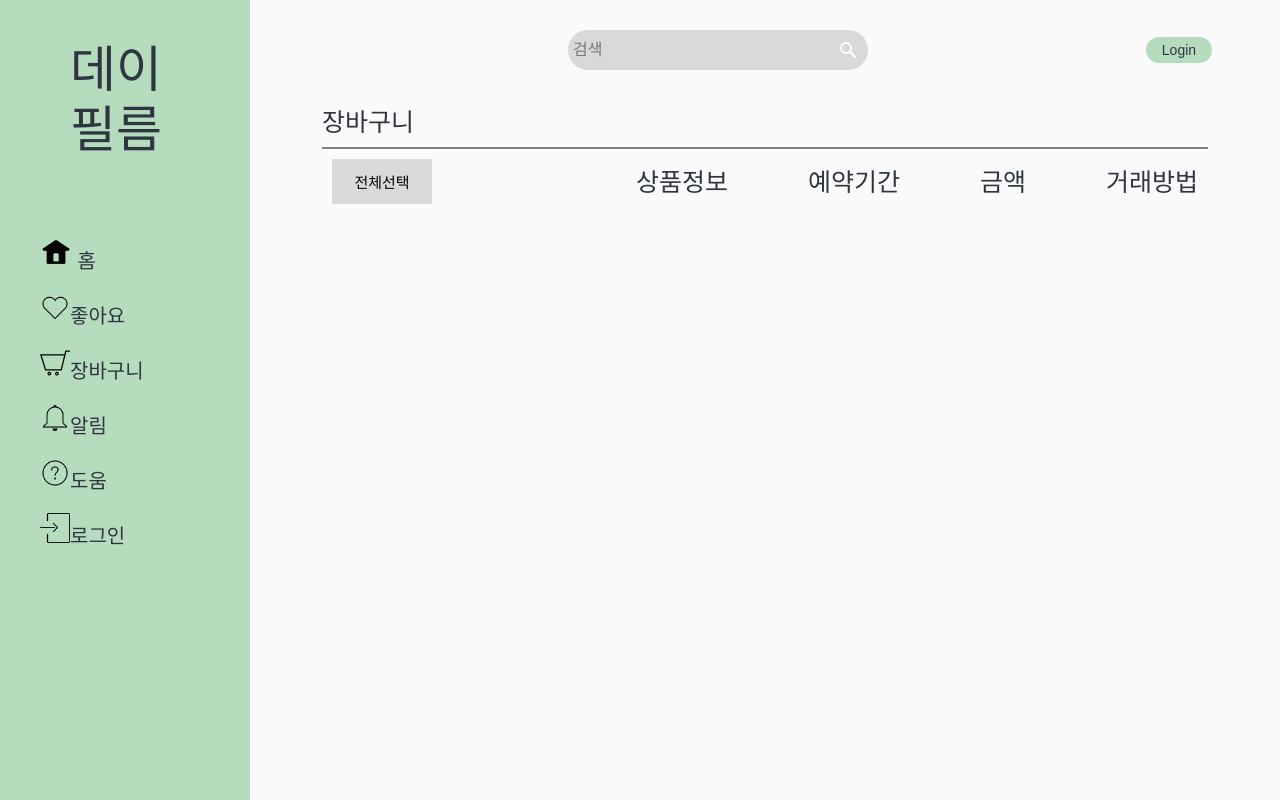
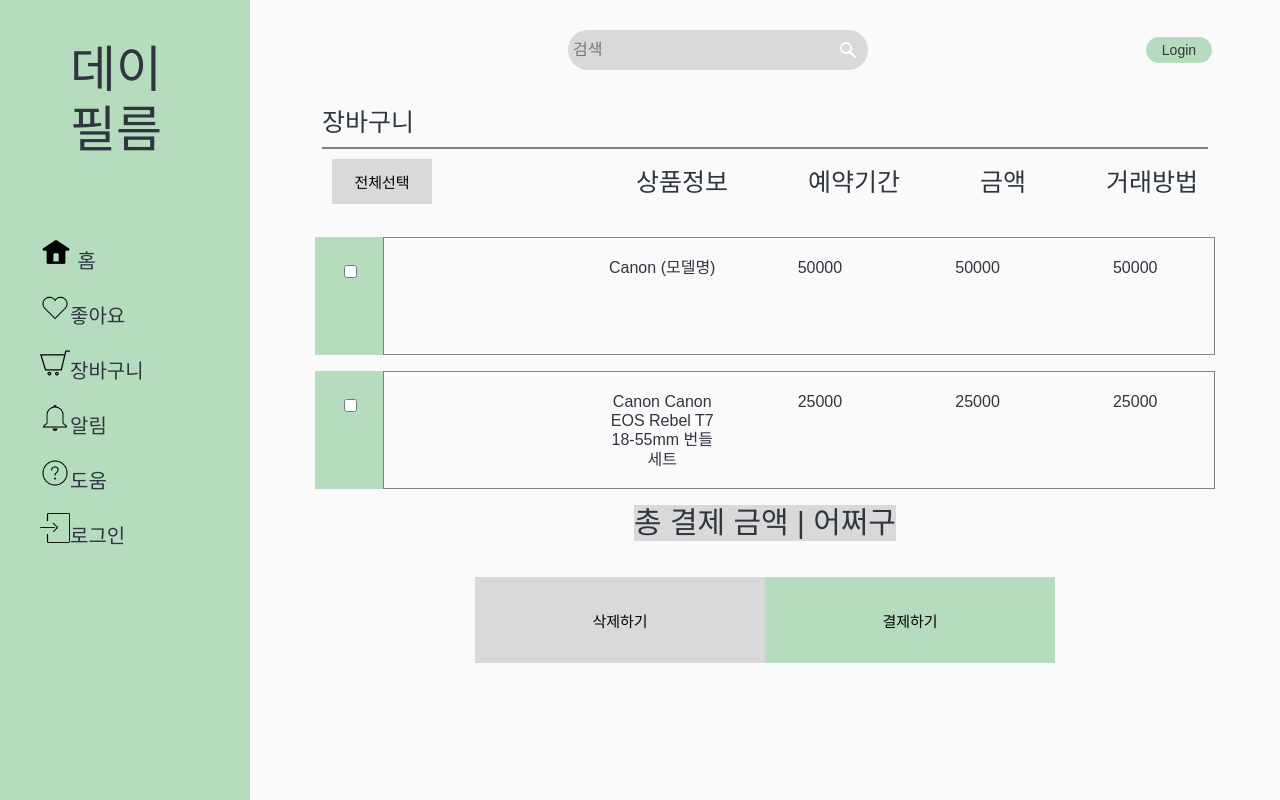
Before and after one commit to hyemimi/black-rabbit, a Next.js app: page /cart/1 in a window 1280 px wide. Shown: the top 800 px of the page. Built offline with nearby package versions, Linux system fonts and the light colour scheme.

Commit message:
feat&style : add cartlist, item

```diff
--- /dev/null
+++ b/components/cart/CartItem.tsx
@@ -0,0 +1,56 @@
+import { IItem } from "@/temp/items";
+import styled from "styled-components";
+export default function CartItem({
+  Item_id,
+  modelName,
+  image,
+  title,
+  pricePerOne,
+  brandName,
+  method,
+}: IItem) {
+  // 체크박스 상태 관리는 recoil로 하기
+  return (
+    <ItemDiv>
+      <SelectBox>
+        <input type="checkbox"></input>
+      </SelectBox>
+      <ItemBox>
+        <ImageDiv>{image}</ImageDiv>
+        <Item>
+          <h1>
+            {brandName} {modelName}
+          </h1>
+        </Item>
+        <Item>{pricePerOne}</Item>
+        <Item>{pricePerOne}</Item>
+        <Item>{pricePerOne}</Item>
+      </ItemBox>
+    </ItemDiv>
+  );
+}
+const ItemDiv = styled.div`
+  display: flex;
+`;
+const SelectBox = styled.div`
+  width: 68px;
+  height: 118px;
+  background-color: ${(props) => props.theme.pointColor};
+  padding: 25px;
+`;
+const ImageDiv = styled.div`
+  width: 200px;
+`;
+const ItemBox = styled.div`
+  width: 832px;
+  height: 118px;
+  border: 1px solid gray;
+  display: flex;
+`;
+const Item = styled.div`
+  width: 158px;
+
+  text-align: center;
+  align-items: center;
+  padding: 20px;
+`;
--- /dev/null
+++ b/components/cart/CartList.tsx
@@ -0,0 +1,12 @@
+import { items } from "@/temp/items";
+import CartItem from "./CartItem";
+
+export default function CartList() {
+  return (
+    <>
+      {items.map((item) => (
+        <CartItem key={item.Item_id} {...item} />
+      ))}
+    </>
+  );
+}
--- a/components/common/DatePick.tsx
+++ b/components/common/DatePick.tsx
@@ -6,19 +6,19 @@ import addDays from "date-fns/addDays";
 import format from "date-fns/format";
 import DatePicker from "react-datepicker";
 import styled from "styled-components";
-export default function ({ count }: any) {
+export default function ({ count, pricePerOne }: any) {
   const [dateRange, setDateRange] = useState([null, null]);
   const [startDate, endDate] = dateRange as any;
   const [isOpen, setIsOpen] = useState(false);
   const [price, setPrice] = useState<number>(0);
-  let onedayprice = 10000;
+
   const handleClick = (e: any) => {
     e.preventDefault();
     setIsOpen(!isOpen);
   };
   useEffect(() => {
     setIsOpen(false);
-    setPrice(count * onedayprice * (getDate(endDate) - getDate(startDate) + 1));
+    setPrice(count * pricePerOne * (getDate(endDate) - getDate(startDate) + 1));
   }, [endDate]);
   return (
     <>
--- a/pages/cart/[id].tsx
+++ b/pages/cart/[id].tsx
@@ -1,3 +1,4 @@
+import CartList from "@/components/cart/CartList";
 import { Wrapper } from "@/components/common/Wrapper";
 import styled from "styled-components";
 
@@ -17,6 +18,16 @@ export default function Cart() {
           </Title>
         </MenuBar>
       </TitleDiv>
+      <CartList />
+      <TotalBox>총 결제 금액 | 어쩌구</TotalBox>
+      <ButtonDiv>
+        <Button height="86px" width="290px" color="delete">
+          삭제하기
+        </Button>
+        <Button height="86px" width="290px">
+          결제하기
+        </Button>
+      </ButtonDiv>
     </Wrapper>
   );
 }
@@ -38,14 +49,20 @@ const MenuBar = styled.div`
   padding: 10px;
   justify-content: space-between;
 `;
-const Button = styled.button`
+const Button = styled.button<{ width?: string; height?: string }>`
   background-color: ${(props) =>
     props.color ? props.theme.searchColor : props.theme.pointColor};
   border: none;
   cursor: pointer;
-  width: 100px;
-  height: 45px;
+  width: ${(props) => (props.width ? props.width : "100px")};
+  height: ${(props) => (props.height ? props.height : "45px")};
   font-size: 15px;
+`;
+const ButtonDiv = styled.div`
+  width: 900px;
+  display: flex;
+  justify-content: center;
+  padding: 20px;
 `;
 const Title = styled.div`
   display: flex;
@@ -56,3 +73,8 @@ const Name = styled.h1`
   margin-left: 80px;
   font-size: 3px;
 `;
+
+const TotalBox = styled.div`
+  font-size: 30px;
+  background-color: ${(props) => props.theme.searchColor};
+`;
```
Also changed, not shown: pages/product/[id].tsx (+4 -3 lines).
